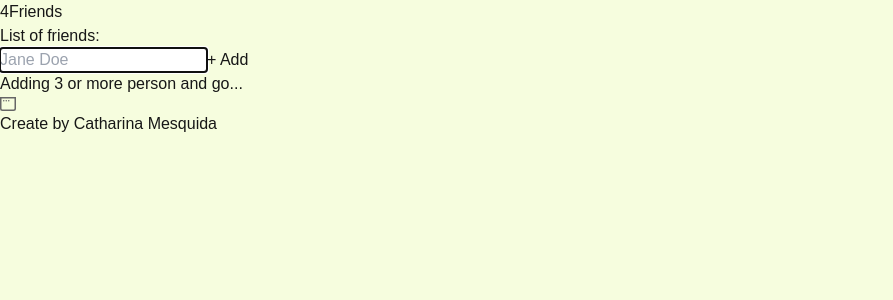
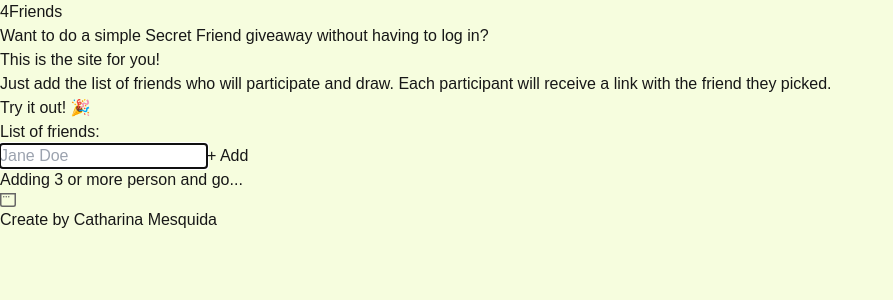
Before and after one commit to acmesquita/4friends, a Next.js app: page / in a window 1280 px wide. Shown: the top 300 px of the page, without its empty margins (0-893 px from the left). Built offline with nearby package versions, Linux system fonts and the light colour scheme.

Commit message:
feat: adding text

```diff
--- a/src/app/layout.tsx
+++ b/src/app/layout.tsx
@@ -30,16 +30,28 @@ export default function RootLayout({
       <body
         className={`${geistSans.variable} ${geistMono.variable} antialiased`}
       >
-        <div className="grid grid-rows-[20px_1fr_20px] items-center justify-items-center min-h-screen p-8 pb-20 gap-16 sm:p-20 font-[family-name:var(--font-geist-sans)]">
+        <div className="grid grid-rows-[20px_1fr_20px] items-center justify-items-center min-h-screen p-8 pb-20 gap-8 sm:p-20 font-[family-name:var(--font-geist-sans)]">
           <h1 className="subpixel-antialiased font-bold tracking-wide text-green-950 text-4xl">
             <Link href="/">4Friends</Link>
           </h1>
-          <main className="flex flex-col gap-8 row-start-2 items-center sm:items-start">
+          <main className="flex flex-col gap-4 row-start-2 items-center sm:items-start">
+            <p className="text-green-700 text-md w-72 text-center">
+              Want to do a simple Secret Friend giveaway without having to log in?
+            </p>
+            <p className="text-green-700 text-md w-72 text-center">
+              This is the site for you!
+            </p>
+            <p className="text-green-700 text-md w-72 text-center">
+              Just add the list of friends who will participate and draw. Each participant will receive a link with the friend they picked.
+            </p>
+            <p className="text-green-700 text-md w-72 text-center">
+              Try it out! 🎉
+            </p>
             {children}
           </main>
           <footer className="row-start-3 flex gap-6 flex-wrap items-center justify-center">
             <Link
-              className="flex items-center gap-2 hover:underline hover:underline-offset-4 text-gray-700 text-sm"
+              className="flex items-center gap-2 hover:underline hover:underline-offset-4 text-gray-700 text-xs"
               href="https://github.com/acmesquita"
               target="_blank"
               rel="noopener noreferrer"
```
